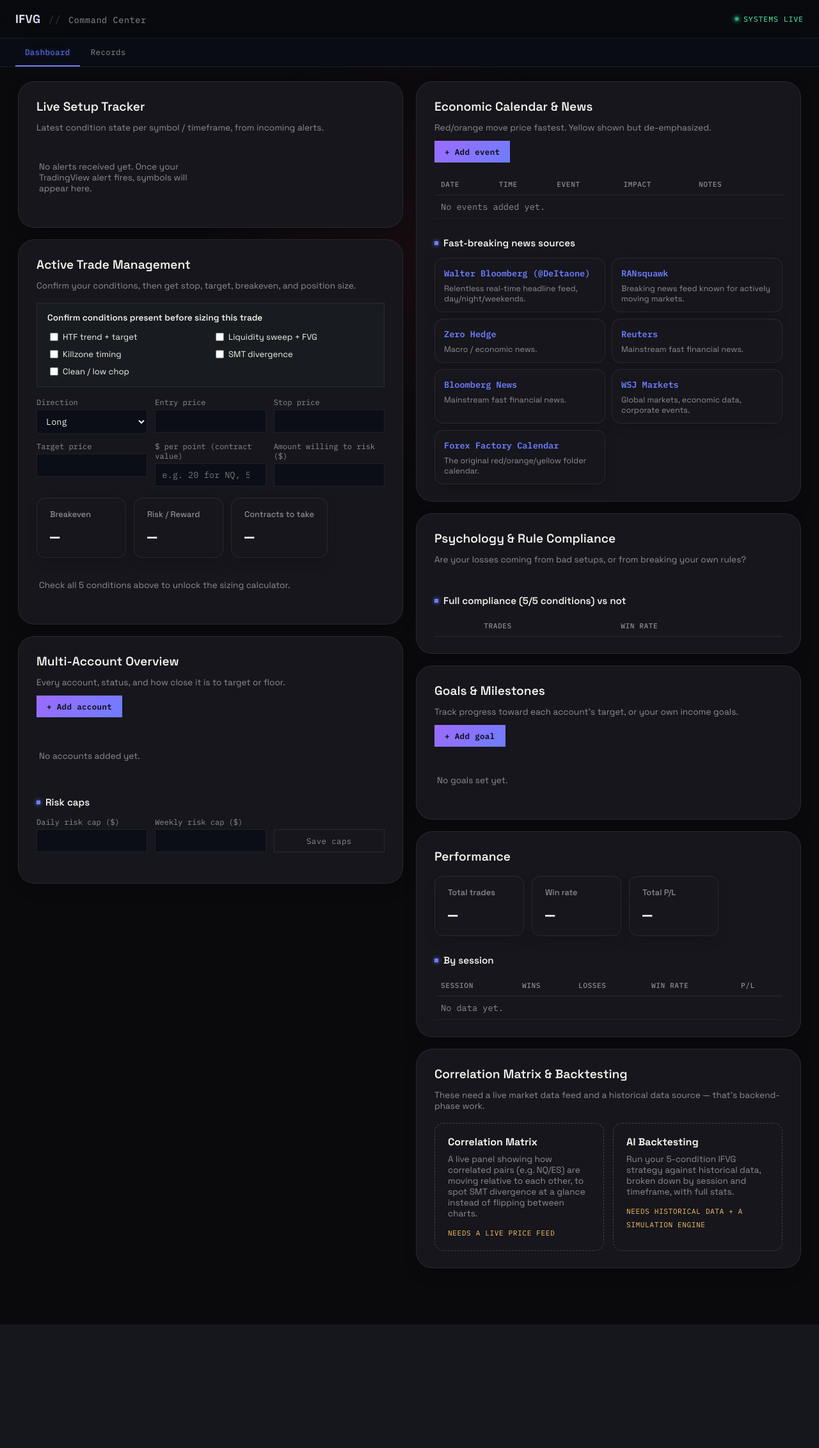
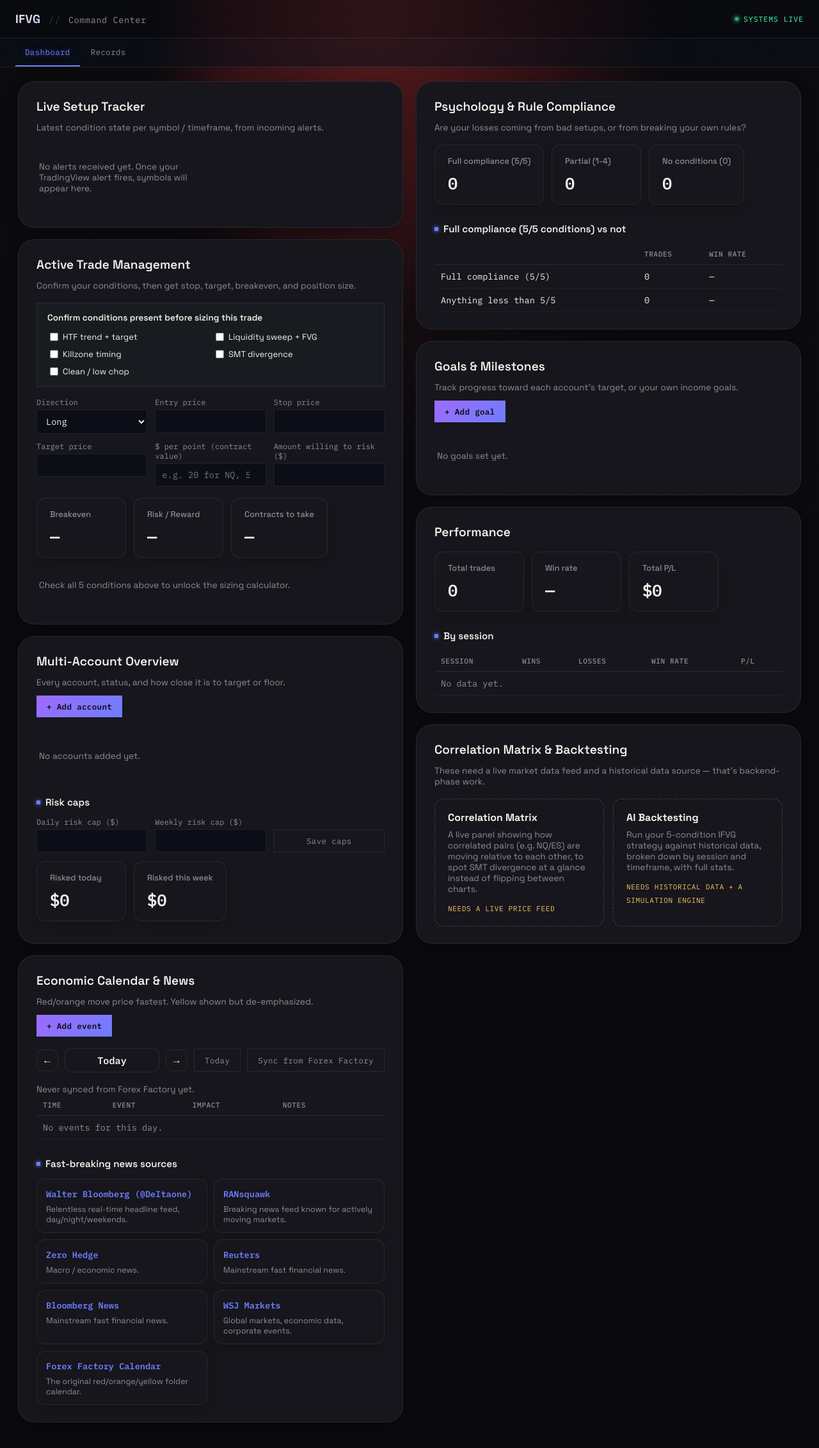
Before and after one commit to frodobacon2022-cyber/ifvg-alerts, a Flask app: page / in a window 1280 px wide. Shown: the top 2263 px of the page at 64% size. Before the commit the page ends 2070 px from the top, so only its background shows below. Run offline with Flask 3, Linux system fonts and the light colour scheme; data that the repository does not hold is empty.

Commit message:
Add files via upload

```diff
--- a/templates/dashboard.html
+++ b/templates/dashboard.html
@@ -11,9 +11,9 @@
 <body>
 
 <!-- ambient cursor-follow glow layer -->
+<div class="orb"></div>
+<div class="grain"></div>
 <div class="glow-field" id="glow-field"></div>
-<div class="grid-overlay"></div>
-<div class="scanbeam"></div>
 
 <header class="topbar">
   <div class="brand">
@@ -116,10 +116,23 @@
       <p class="panel-note">Red/orange move price fastest. Yellow shown but de-emphasized.</p>
       <button class="btn-primary" id="new-event-btn">+ Add event</button>
     </div>
+
+    <div class="date-nav">
+      <button class="date-nav-arrow" id="cal-prev-day" aria-label="Previous day">&larr;</button>
+      <div class="date-nav-current">
+        <span id="cal-date-label">Today</span>
+        <input type="date" id="cal-date-picker">
+      </div>
+      <button class="date-nav-arrow" id="cal-next-day" aria-label="Next day">&rarr;</button>
+      <button class="btn-secondary" id="cal-today-btn">Today</button>
+      <button class="btn-secondary" id="cal-sync-btn">Sync from Forex Factory</button>
+    </div>
+    <div id="cal-sync-status" class="panel-note"></div>
+
     <div class="table-wrap">
       <table class="data-table" id="calendar-table">
-        <thead><tr><th>Date</th><th>Time</th><th>Event</th><th>Impact</th><th>Notes</th><th></th></tr></thead>
-        <tbody id="calendar-tbody"><tr><td colspan="6" class="empty-state">No events added yet.</td></tr></tbody>
+        <thead><tr><th>Time</th><th>Event</th><th>Impact</th><th>Notes</th><th></th></tr></thead>
+        <tbody id="calendar-tbody"><tr><td colspan="5" class="empty-state">No events for this day.</td></tr></tbody>
       </table>
     </div>
 
```
